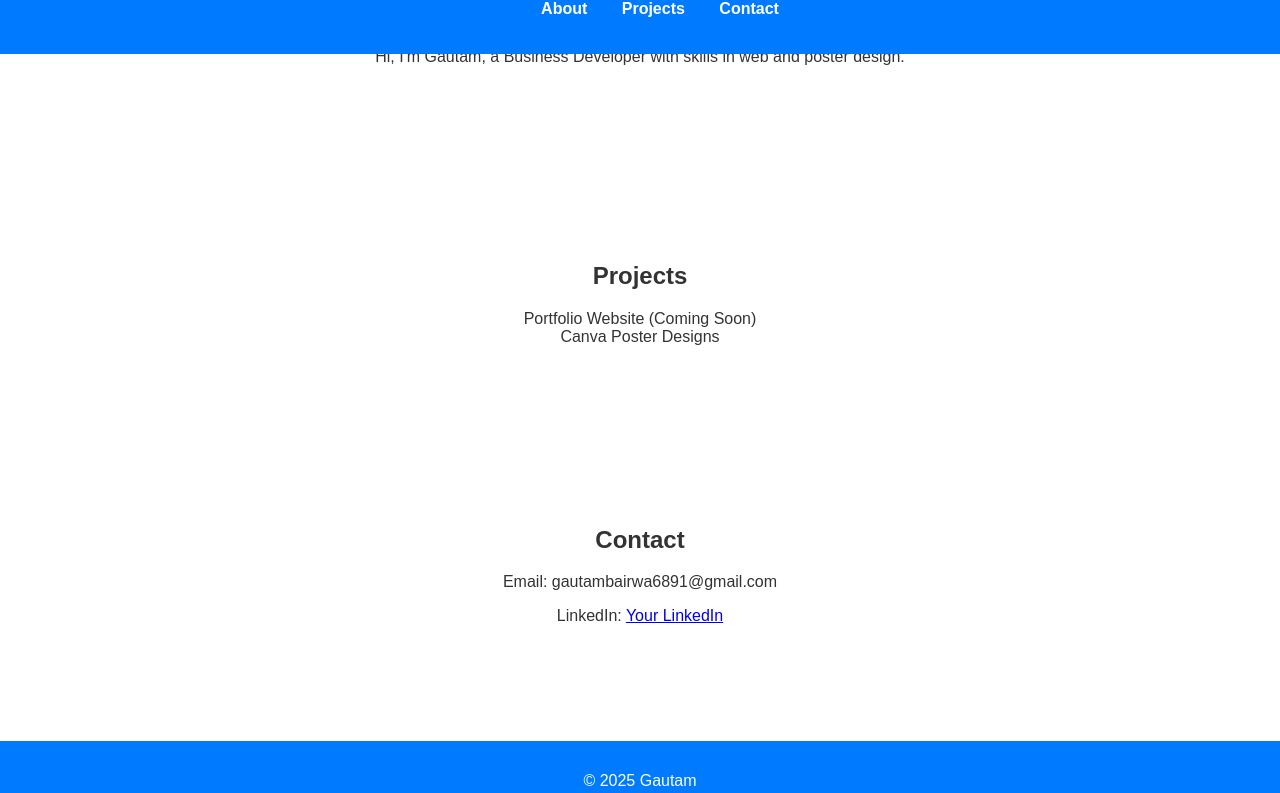
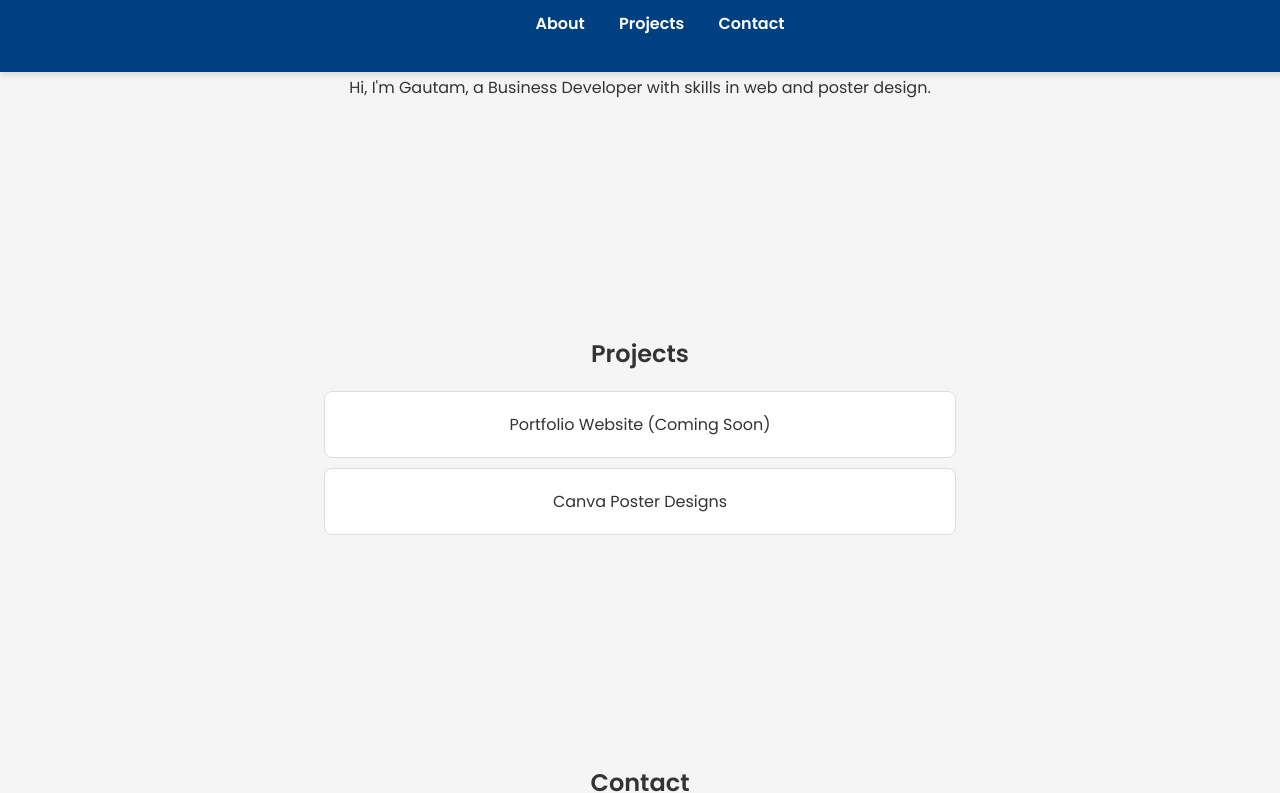
Before and after one commit to Kai1den/Gautam-Portfolio, a plain HTML site: page index.html in a window 1280 px wide. Shown: the part 100-893 px from the top of the page. Drawn offline with Linux system fonts and the light colour scheme.

Commit message:
Add files via upload

```diff
--- a/index.html
+++ b/index.html
@@ -6,6 +6,86 @@
     <title>Gautam's Portfolio</title>
     <link rel="stylesheet" href="styles.css">
     <script defer src="script.js"></script>
+    <style>
+        @import url('https://fonts.googleapis.com/css2?family=Poppins:wght@300;400;600&display=swap');
+
+        body {
+            font-family: 'Poppins', sans-serif;
+            background-color: #f5f5f5;
+            color: #333333;
+            margin: 0;
+            padding: 0;
+            scroll-behavior: smooth;
+        }
+        header {
+            background-color: #004080;
+            color: white;
+            padding: 20px;
+            text-align: center;
+            position: fixed;
+            width: 100%;
+            top: 0;
+            left: 0;
+            z-index: 1000;
+            box-shadow: 0 4px 6px rgba(0, 0, 0, 0.1);
+        }
+        nav ul {
+            list-style: none;
+            padding: 0;
+        }
+        nav ul li {
+            display: inline;
+            margin: 0 15px;
+        }
+        nav ul li a {
+            color: white;
+            text-decoration: none;
+            font-weight: bold;
+            transition: color 0.3s;
+        }
+        nav ul li a:hover {
+            color: #ffcc00;
+        }
+        section {
+            padding: 100px 50px;
+            text-align: center;
+            opacity: 0;
+            transform: translateY(20px);
+            transition: opacity 1s ease-out, transform 1s ease-out;
+        }
+        .visible {
+            opacity: 1;
+            transform: translateY(0);
+        }
+        .project {
+            background-color: white;
+            padding: 20px;
+            margin: 10px auto;
+            width: 50%;
+            border: 1px solid #ddd;
+            border-radius: 8px;
+            transition: transform 0.3s ease-in-out, box-shadow 0.3s ease-in-out;
+        }
+        .project:hover {
+            transform: scale(1.05);
+            box-shadow: 0 4px 8px rgba(0, 0, 0, 0.2);
+        }
+        footer {
+            background-color: #004080;
+            color: white;
+            text-align: center;
+            padding: 15px;
+            margin-top: 20px;
+        }
+        a {
+            color: #004080;
+            text-decoration: none;
+            font-weight: 600;
+        }
+        a:hover {
+            color: #ffcc00;
+        }
+    </style>
 </head>
 <body>
     <header>
@@ -39,5 +119,24 @@
     <footer>
         <p>&copy; 2025 Gautam</p>
     </footer>
+
+    <script>
+        document.addEventListener("DOMContentLoaded", function() {
+            let sections = document.querySelectorAll("section");
+            let options = {
+                threshold: 0.2
+            };
+            let observer = new IntersectionObserver(function(entries, observer) {
+                entries.forEach(entry => {
+                    if (entry.isIntersecting) {
+                        entry.target.classList.add("visible");
+                    }
+                });
+            }, options);
+            sections.forEach(section => {
+                observer.observe(section);
+            });
+        });
+    </script>
 </body>
 </html>
```
